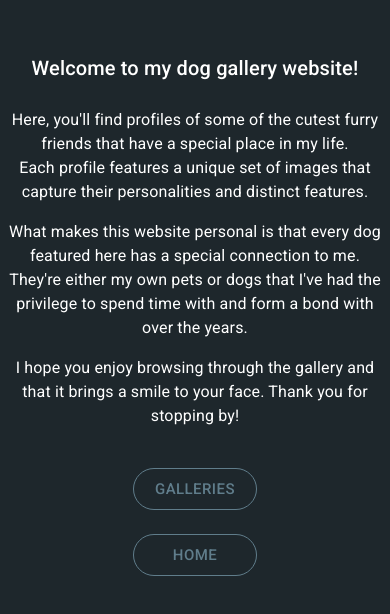
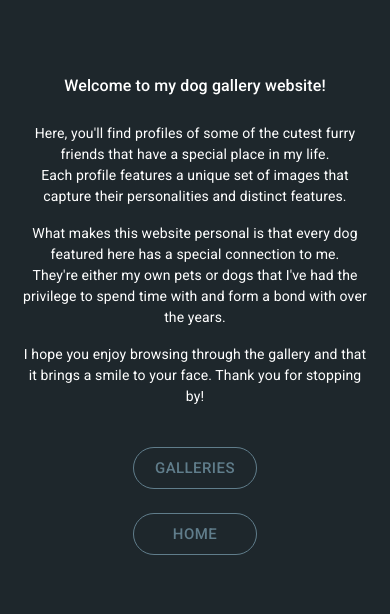
Before and after one commit to MiTo0o/doggos, a React (Vite) app: page /about in a window 390 px wide. Shown: the part 108-722 px from the top of the page. Built offline with nearby package versions, Linux system fonts and the light colour scheme.

Commit message:
fix about page to be mobile dynamic

```diff
--- a/src/Pages/About.tsx
+++ b/src/Pages/About.tsx
@@ -22,6 +22,20 @@
         default: "#1E272C",
       },
     },
+    typography: {
+      h6: {
+        fontSize: "1.25rem",
+        [`@media (max-width:600px)`]: {
+          fontSize: "1rem",
+        },
+      },
+      body1: {
+        fontSize: "1rem",
+        [`@media (max-width:600px)`]: {
+          fontSize: "0.875rem",
+        },
+      },
+    },
   });
 
   return (
@@ -32,9 +46,9 @@
         direction="column"
         justifyContent="center"
         alignItems="center"
-        style={{ minHeight: "100vh" }}
+        style={{ minHeight: "100vh", padding: "0 20px" }}
       >
-        <Grid item>
+        <Grid item xs={12} sm={10} md={8}>
           <Typography align="center" variant="h6" pb={3}>
             Welcome to my dog gallery website!
           </Typography>
```
